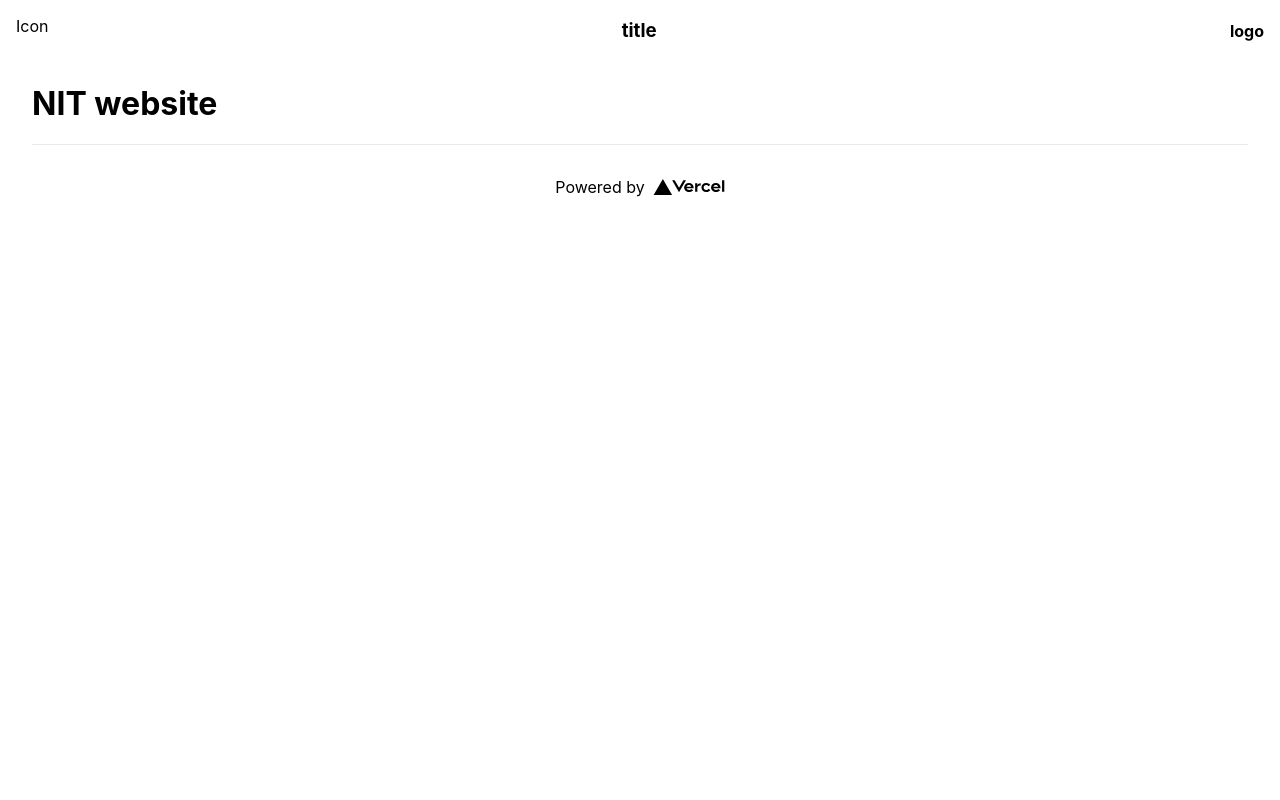
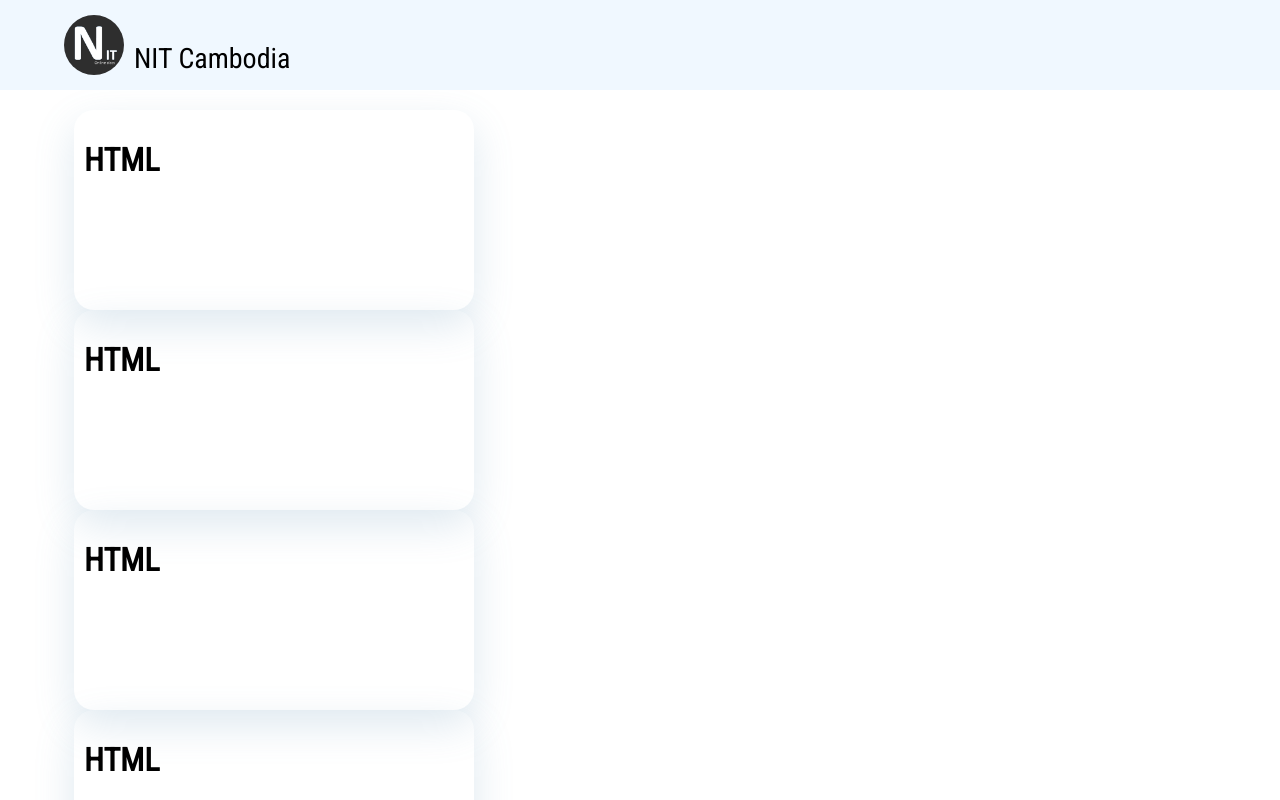
Before and after one commit to vannakdy/nit_nextjs_web, a Next.js app: page / in a window 1280 px wide. Built offline with nearby package versions, Linux system fonts and the light colour scheme.

Commit message:
add header

```diff
--- a/pages/_app.js
+++ b/pages/_app.js
@@ -1,7 +1,24 @@
 import '../styles/globals.css'
-
+import Head from "next/head";
 function MyApp({ Component, pageProps }) {
-  return <Component {...pageProps} />
+  return(
+    <div>
+       <Head>
+       <link
+          href="https://fonts.googleapis.com/css2?family=Roboto+Condensed:wght@300;400&display=swap"
+          rel="stylesheet"
+        />
+        {/* <link href="https://allfont.net/allfont.css?fonts=roboto-condensed-bold" rel="stylesheet" type="text/css" /> */}
+        <link
+          rel="stylesheet"
+          href="https://cdnjs.cloudflare.com/ajax/libs/Swiper/5.4.5/css/swiper.min.css"
+          integrity="sha512-uCQmAoax6aJTxC03VlH0uCEtE0iLi83TW1Qh6VezEZ5Y17rTrIE+8irz4H4ehM7Fbfbm8rb30OkxVkuwhXxrRg=="
+          crossOrigin="anonymous"
+        />
+       </Head>
+       <Component {...pageProps} />
+    </div>
+  )
 }
 
 export default MyApp
--- a/pages/api/hello.js
+++ /dev/null
@@ -1,5 +0,0 @@
-// Next.js API route support: https://nextjs.org/docs/api-routes/introduction
-
-export default function handler(req, res) {
-  res.status(200).json({ name: 'John Doe' })
-}
--- /dev/null
+++ b/pages/component/cart/ImageCart.js
@@ -0,0 +1,13 @@
+import React from 'react';
+import styles from "./ImageCart.module.css";
+const ImageCart = () => {
+    return (
+        <div>
+            <div class={styles.cart_container}>
+                <h1>HTML</h1>
+            </div>
+        </div>
+    );
+}
+
+export default ImageCart;
--- /dev/null
+++ b/pages/component/cart/ImageCart.module.css
@@ -0,0 +1,19 @@
+/* .contain{
+    margin: 0;
+    padding: 0;
+    background: linear-gradient(to bottom right, #E3F0FF, #FAFCFF);
+    height: 100vh;
+    display: flex;
+    justify-content: center;
+    align-items: center;
+} */
+.cart_container{
+    /* width: 70%;
+    height: 85%; */
+    background-color: "gray";
+    height: 200px;
+    width : 400px;
+    border-radius: 20px;
+    box-shadow: 0px 15px 40px #5d8fb233;
+    padding: 10px;
+}
--- /dev/null
+++ b/pages/component/masterpage/MasterPage.js
@@ -0,0 +1,25 @@
+import React from 'react';
+import style from "./MasterPage.module.css";
+import Image from 'next/image'
+const MasterPage = (props) => {
+    return (
+        <div>
+            <div className={style.header}>
+                <div className={style.contain_logo}>
+                    <div style={{width:60,height:60,borderRadius:"100px",overflow: 'hidden'}}>
+                        <Image
+                            src={require("../../assets/logo/INT_LOGO.png")}
+                            alt="NIT Cambodai"
+                        />
+                    </div>
+                    <div className={style.text_brandname}>NIT Cambodia</div>
+                </div>
+            </div>
+            <div className={style.body}>
+                {props.children}
+            </div>
+        </div>
+    );
+}
+
+export default MasterPage;
--- /dev/null
+++ b/pages/component/masterpage/MasterPage.module.css
@@ -0,0 +1,24 @@
+
+.header  {
+    display: flex;
+    position: sticky;
+    top: 0;
+    /* position: -webkit-sticky ; */
+    padding: 15px 5%;
+    background-color: aliceblue;
+}
+.body  {
+    margin: 10px 5%;
+    /* background-color: aliceblue; */
+    padding: 10px;
+    height: 100vh;
+}
+.contain_logo{
+    display: flex;
+    align-items: flex-end;
+}
+.text_brandname{
+    margin-left: 10px;
+    font-size: 28px;
+    font-weight: 500;
+}
--- a/pages/index.js
+++ b/pages/index.js
@@ -1,33 +1,25 @@
 import Head from 'next/head'
 import Image from 'next/image'
-import styles from '../styles/Home.module.css';
-import Header from '../components/Header';
-
+import styles from '../styles/Home.module.css'
+import ImageCart from './component/cart/ImageCart';
+import MasterPage from './component/masterpage/MasterPage';
 export default function Home() {
   return (
-    <>
-      <Header />
-      <div className={styles.container}>
+    <div className={styles.container}>
+      <MasterPage>
+        <ImageCart
 
-        <Head>
-          <title>NIT</title>
-          <meta name="description" content="Generated by create next app" />
-          <link rel="icon" href="/favicon.ico" />
-        </Head>
-        <h1>NIT website</h1>
-        <footer className={styles.footer}>
-          <a
-            href="https://vercel.com?utm_source=create-next-app&utm_medium=default-template&utm_campaign=create-next-app"
-            target="_blank"
-            rel="noopener noreferrer"
-          >
-            Powered by{' '}
-            <span className={styles.logo}>
-              <Image src="/vercel.svg" alt="Vercel Logo" width={72} height={16} />
-            </span>
-          </a>
-        </footer>
-      </div>
-    </>
+        />
+         <ImageCart
+
+        />
+         <ImageCart
+
+        />
+         <ImageCart
+
+        />
+      </MasterPage>
+    </div>
   )
 }
--- a/styles/Home.module.css
+++ b/styles/Home.module.css
@@ -1,4 +1,4 @@
-.container {
+/* .container {
   padding: 0 2rem;
 }
 
@@ -113,4 +113,4 @@
     width: 100%;
     flex-direction: column;
   }
-}
+} */
--- a/styles/globals.css
+++ b/styles/globals.css
@@ -1,9 +1,19 @@
 html,
-body {
+/* body {
   padding: 0;
   margin: 0;
   font-family: -apple-system, BlinkMacSystemFont, Segoe UI, Roboto, Oxygen,
     Ubuntu, Cantarell, Fira Sans, Droid Sans, Helvetica Neue, sans-serif;
+} */
+body {
+  font: 1.6rem;
+  height: 100vh;
+  margin: 0;
+  font-family: Roboto Condensed !important;
+  -webkit-font-smoothing: antialiased;
+  -moz-osx-font-smoothing: grayscale;
+  overflow: auto;
+  background-color: white;
 }
 
 a {
```
Also changed, not shown: pages/about.js (added, +11 -0 lines), pages/assets/logo/INT_LOGO.png (added), 1 other file (tests, documents, lock files or other folders).
